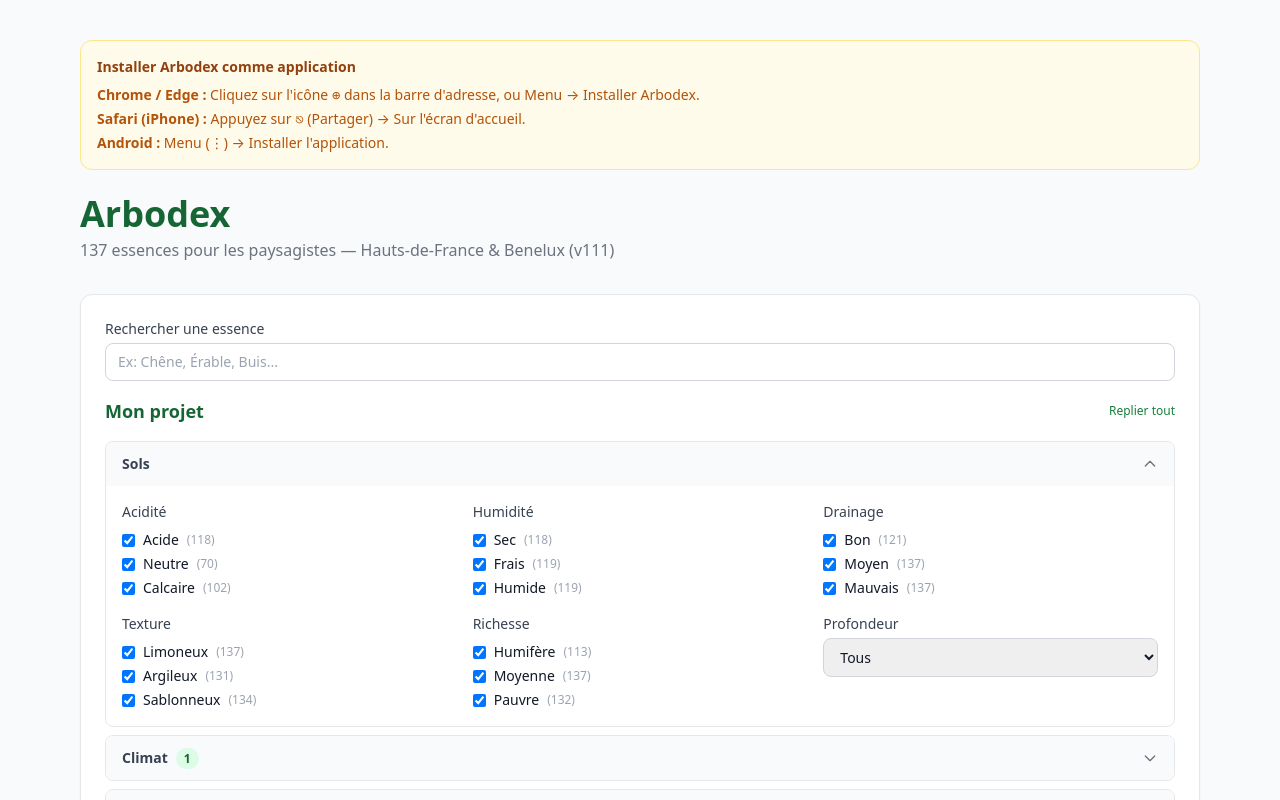
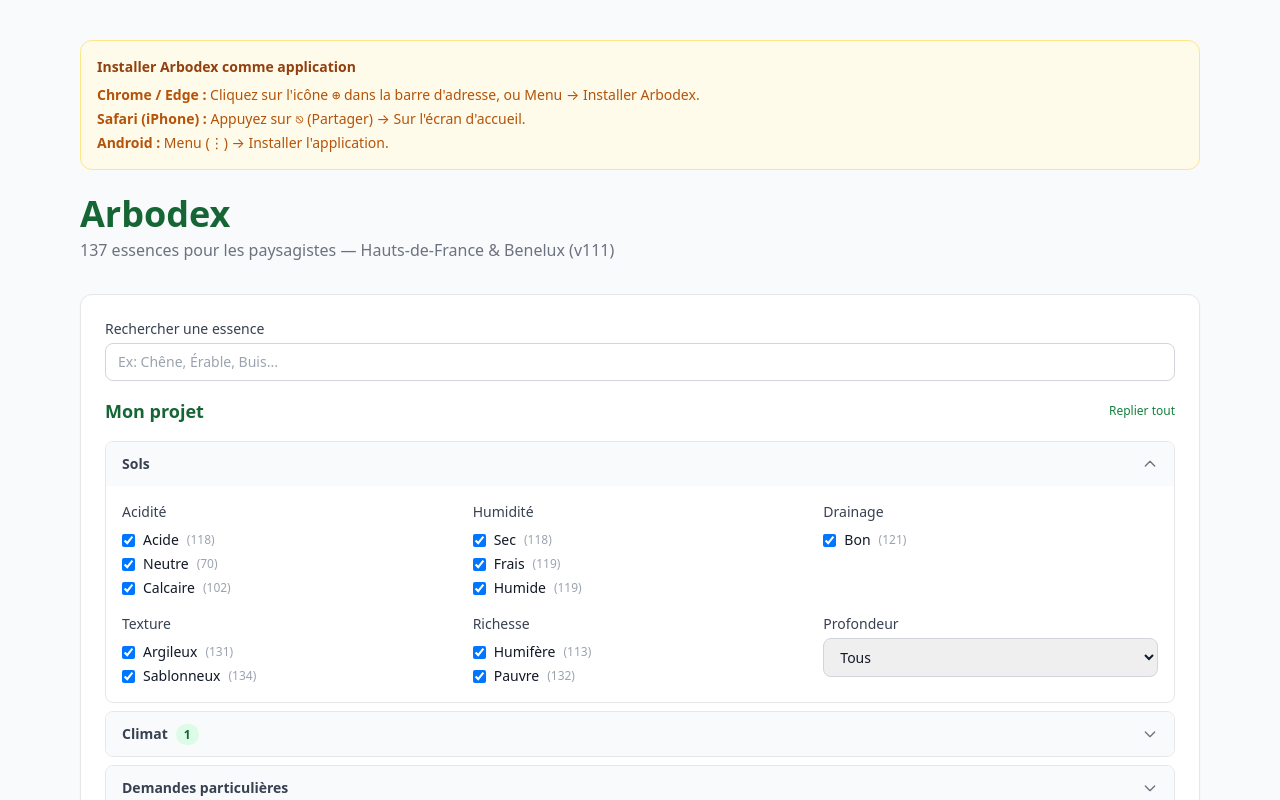
Before and after one commit to gaelg/arbodex, a Next.js app: page / in a window 1280 px wide. Both pictures are taken after a click on the button "Sols". Shown: the top 800 px of the page. Built offline with nearby package versions, Linux system fonts and the light colour scheme.

Commit message:
Cache dynamiquement les options de filtre multi dont le toggle ne change pas le nombre de résultats

```diff
--- a/src/components/FilterForm.tsx
+++ b/src/components/FilterForm.tsx
@@ -115,6 +115,8 @@
     return opt; // Fallback: retourne la machine name
   }
 
+  const currentCount = applyAllFilters(arbres, filtres as any, FILTERS).length;
+
   return (
     <div className="bg-white rounded-xl shadow-sm border border-gray-200 p-4 sm:p-6">
       {/* Barre de recherche */}
@@ -220,7 +222,10 @@
                                   } as any,
                                   FILTERS
                                 ).length;
-                                return (
+                                return { opt, selected, count };
+                              })
+                              .filter(({ count }) => count !== currentCount)
+                              .map(({ opt, selected, count }) => (
                                 <label
                                   key={opt}
                                   className="flex items-center gap-2 text-sm"
@@ -233,15 +238,12 @@
                                     }
                                     className="rounded border-gray-300 text-green-600 focus:ring-green-500"
                                   />
-                                    <span>
-                                      {formatFilterOption(config, opt)}
-                                    </span>
+                                  <span>{formatFilterOption(config, opt)}</span>
                                   <span className="text-xs text-gray-400">
                                     ({count})
                                   </span>
                                 </label>
-                                );
-                              })}
+                              ))}
                           </div>
                         </div>
                       );
```
Lines whose indentation alone changed are shown as unchanged.
